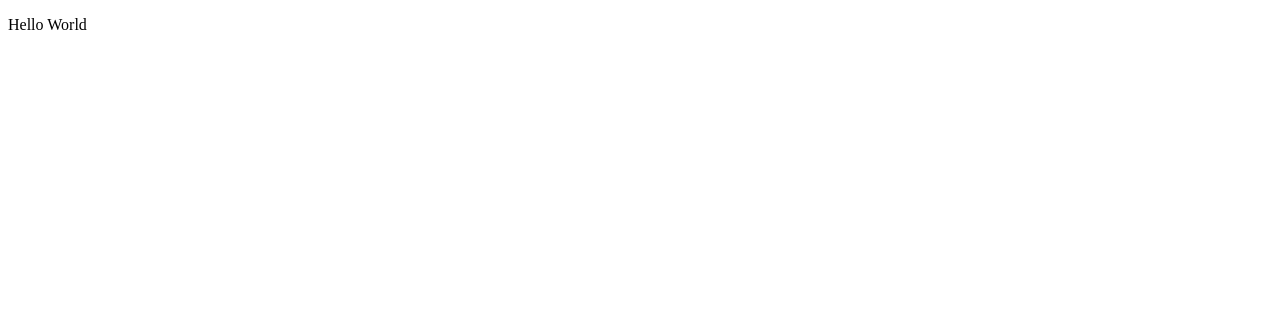
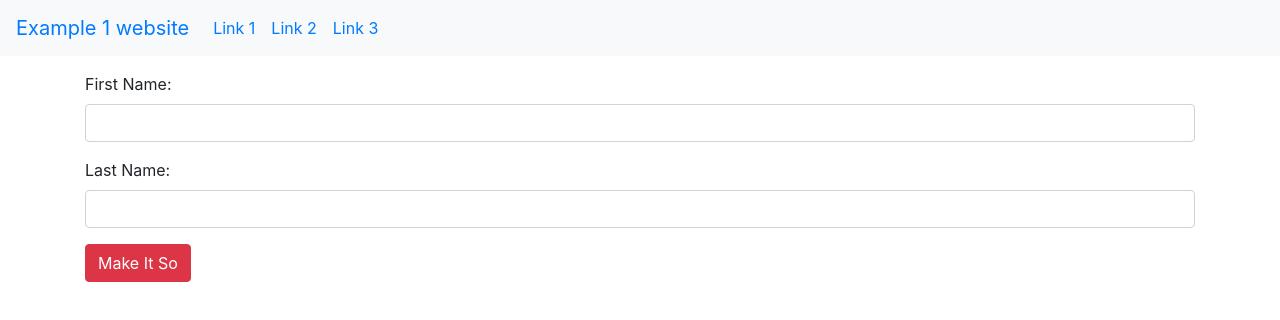
Before and after one commit to joshualyon7/CISC474-Exercise, a plain HTML site: page index.html in a window 1280 px wide. Drawn offline with nearby package versions, Linux system fonts and the light colour scheme.

Commit message:
added pretty bootstrap stuff and a form

```diff
--- a/index.html
+++ b/index.html
@@ -4,10 +4,46 @@
     <head>
         <meta charset="UTF-8">
         <title>Hello World</title>
+        <link href="https://stackpath.bootstrapcdn.com/bootstrap/4.3.1/css/bootstrap.min.css"
+            rel="stylesheet"
+            integrity="sha384-ggOyR0iXCbMQv3Xipma34MD+dH/1fQ784/j6cY/iJTQUOhcWr7x9JvoRxT2MZw1T"
+            crossorigin="anonymous"
+        >
     </head>
 
     <body>
-    <p>Hello World</p>
+        <nav class="navbar navbar-expand-sm bg-light"
+            <div class="navbar-header">
+                <a class="navbar-brand" href="#">Example 1 website</a>
+            </div>
+            <ul class="navbar-nav">
+                <li class="nav-item">
+                    <a class="nav-link" href="#">Link 1</a>
+                </li>
+                <li class="nav-item">
+                    <a class="nav-link" href="#">Link 2</a>
+                </li>
+                <li class="nav-item">
+                    <a class="nav-link" href="#">Link 3</a>
+                </li>
+            </ul>
+        </nav>
+        <div class='container'>
+            <p>
+                <form id='nameform'>
+                    <div class='form-group'>
+                        <label for='fname'>First Name:</label>
+                        <input id='fname' type='text' class='form-control' required>
+                    </div>
+                    <div class='form-group'>
+                        <label for='lname'>Last Name:</label>
+                        <input id='lname' type='text' class='form-control' required>
+                    </div>
+                    <input type='submit' id='go' class='btn btn-danger' value='Make It So'>
+                </form>
+            </p>
+            <div id="jumbotron"></div>
+        </div>
     </body>
 
 </html>
```
Lines whose indentation alone changed are shown as unchanged.
